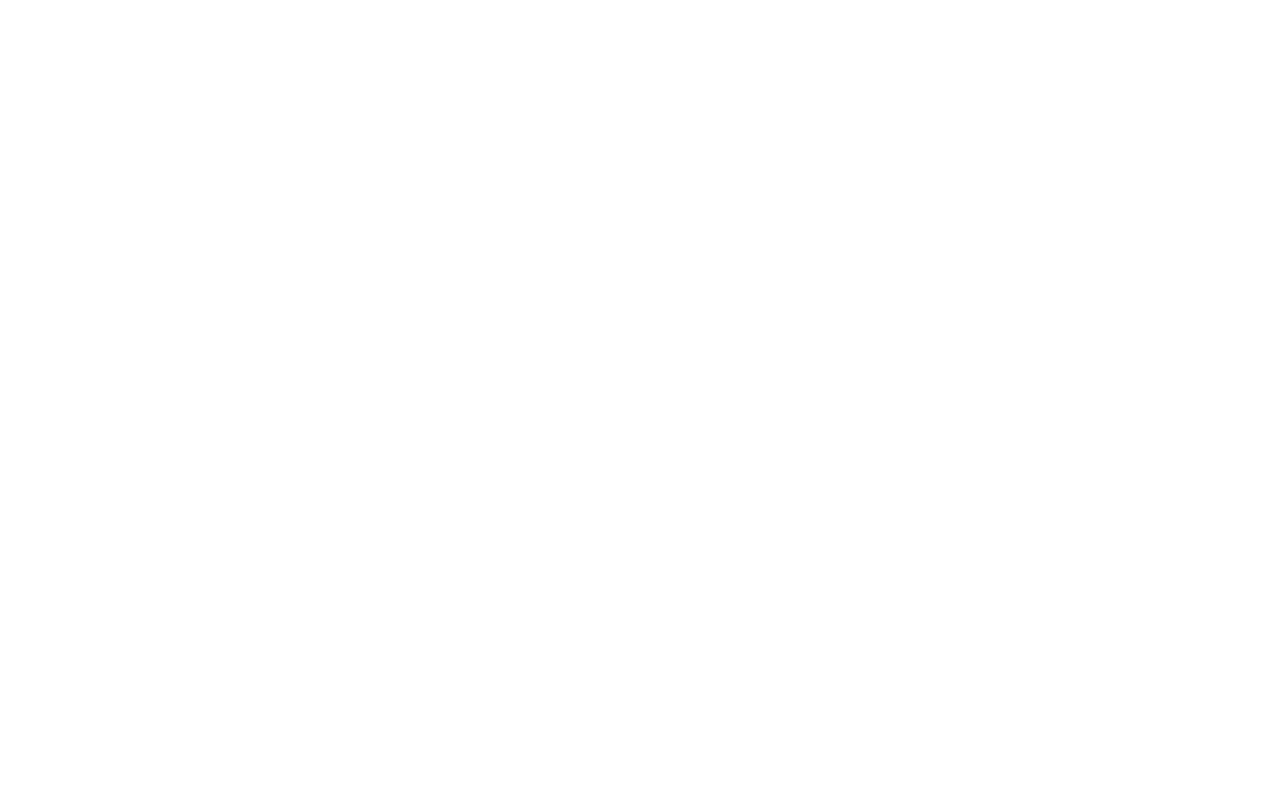
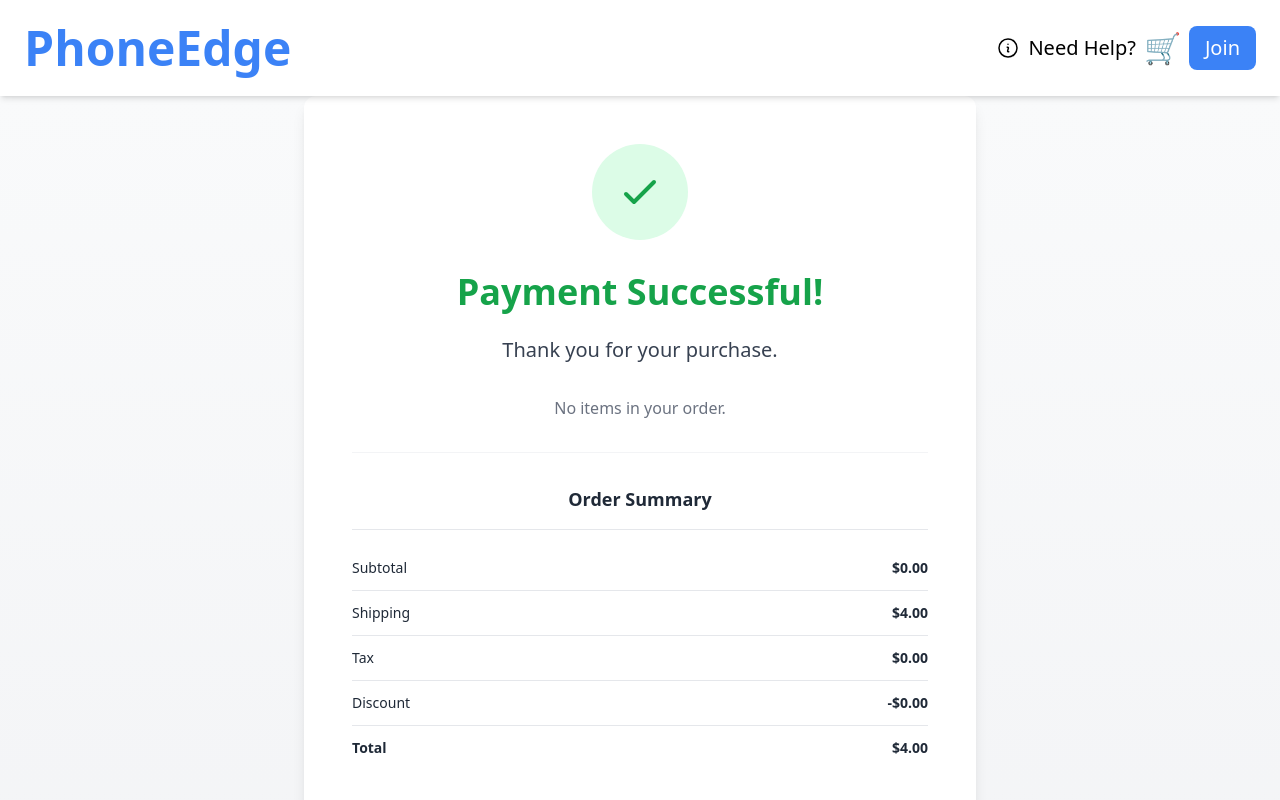
Before and after one commit to lymakara-dev/vue_ecommerce, a Vue app: page /CompleteOrder in a window 1280 px wide. Before the commit this address had no page. Shown: the top 800 px of the page. Built offline with nearby package versions, Linux system fonts and the light colour scheme.

Commit message:
complete the process of cart added

```diff
--- a/src/Views/home/Cart.vue
+++ b/src/Views/home/Cart.vue
@@ -12,6 +12,7 @@
           <div>
             <h3 class="font-semibold">{{ item.name }}</h3>
             <p>Price: ${{ item.price.toFixed(2) }}</p>
+            <p>Discount: %{{ item.discountPercentage}} </p>
             <p>Quantity: {{ item.quantity }}</p>
           </div>
         </div>
--- /dev/null
+++ b/src/components/cart/CompleteOrder.vue
@@ -0,0 +1,112 @@
+<template>
+  <div class="flex items-center justify-center min-h-screen bg-gradient-to-b from-gray-50 to-gray-100">
+    <div class="w-full max-w-2xl p-12 mx-4 text-center transition-all transform bg-white shadow-lg rounded-xl hover:shadow-xl">
+      <!-- Success Icon -->
+      <div class="flex items-center justify-center w-24 h-24 mx-auto mb-8 bg-green-100 rounded-full">
+        <svg class="w-12 h-12 text-green-600" fill="none" stroke="currentColor" viewBox="0 0 24 24">
+          <path stroke-linecap="round" stroke-linejoin="round" stroke-width="2" d="M5 13l4 4L19 7"></path>
+        </svg>
+      </div>
+
+      <!-- Main Content -->
+      <h1 class="mb-6 text-4xl font-extrabold text-green-600">
+        Payment Successful!
+      </h1>
+      <p class="mb-8 text-xl text-gray-700">
+        Thank you for your purchase.
+      </p>
+
+<!-- Order Items -->
+<div v-if="latestOrder.items && latestOrder.items.length" class="p-6 mb-8 rounded-lg bg-blue-50">
+  <h2 class="text-xl font-bold mb-4">Order Items</h2>
+  <div v-for="item in latestOrder.items" :key="item.id" class="flex items-center gap-4 mb-4 p-4 bg-white rounded-lg shadow-md">
+    <img :src="item.image" alt="Product image" class="w-16 h-16 object-contain" />
+    <div>
+      <h3 class="font-semibold text-lg">{{ item.name }}</h3>
+      <p class="text-gray-700">Price: {{ formatCurrency(item.price) }}</p>
+      <p class="text-gray-700">Discount: {{ item.discountPercentage || 0 }}%</p>
+      <p class="text-gray-700">Quantity: {{ item.quantity }}</p>
+    </div>
+  </div>
+</div>
+<div v-else class="text-gray-500">No items in your order.</div>
+
+      <!-- Order Summary -->
+      <div class="pt-8 mt-8 border-t border-gray-100">
+        <h3 class="text-lg font-bold text-gray-800 border-b pb-4">Order Summary</h3>
+        <ul class="text-gray-800 divide-y mt-4">
+          <li class="flex flex-wrap gap-4 text-sm py-3">
+            Subtotal <span class="ml-auto font-bold">{{ formatCurrency(subtotal) }}</span>
+          </li>
+          <li class="flex flex-wrap gap-4 text-sm py-3">
+            Shipping <span class="ml-auto font-bold">{{ formatCurrency(shipping) }}</span>
+          </li>
+          <li class="flex flex-wrap gap-4 text-sm py-3">
+            Tax <span class="ml-auto font-bold">{{ formatCurrency(tax) }}</span>
+          </li>
+          <li class="flex flex-wrap gap-4 text-sm py-3">
+            Discount <span class="ml-auto font-bold">-{{ formatCurrency(discountAmount) }}</span>
+          </li>
+          <li class="flex flex-wrap gap-4 text-sm py-3 font-bold">
+            Total <span class="ml-auto">{{ formatCurrency(total) }}</span>
+          </li>
+        </ul>
+      </div>
+
+      <!-- Back to Home Button -->
+      <div class="mt-12">
+        <button
+          @click="returnToHome"
+          class="inline-block px-8 py-4 text-lg font-semibold text-white bg-green-600 rounded-lg hover:bg-green-700 transition-colors duration-200"
+        >
+          Return to Home Page
+        </button>
+      </div>
+    </div>
+  </div>
+</template>
+
+<script>
+export default {
+  data() {
+    return {
+      latestOrder: { items: [] },
+      shipping: 4.0,
+      taxRate: 0.1,
+      discountAmount: 0,
+    };
+  },
+  computed: {
+    subtotal() {
+      if (!this.latestOrder.items) return 0;
+      return this.latestOrder.items.reduce((sum, item) => {
+        const discountedPrice = item.price * (1 - (item.discountPercentage || 0) / 100);
+        return sum + discountedPrice * item.quantity;
+      }, 0);
+    },
+    tax() {
+      return this.subtotal * this.taxRate;
+    },
+    total() {
+      return this.subtotal + this.shipping + this.tax - this.discountAmount;
+    },
+  },
+  mounted() {
+    try {
+      const orders = JSON.parse(localStorage.getItem('orders')) || [];
+      this.latestOrder = orders[orders.length - 1] || { items: [] };
+    } catch (error) {
+      console.error('Error loading orders from localStorage:', error);
+      this.latestOrder = { items: [] };
+    }
+  },
+  methods: {
+    formatCurrency(value) {
+      return `$${value.toFixed(2)}`;
+    },
+    returnToHome() {
+      this.$router.push('/products');
+    },
+  },
+};
+</script>
--- a/src/components/cart/shoppingCart.vue
+++ b/src/components/cart/shoppingCart.vue
@@ -11,17 +11,14 @@
             <div>
               <h3 class="text-base font-bold text-gray-800 mb-1">{{ item.name }}</h3>
               <div class="space-y-1">
-                <h6 class="text-sm text-gray-800">Size: <strong class="ml-2">{{ item.size }}</strong></h6>
-                <h6 class="text-sm text-gray-800">Color: <strong class="ml-2">{{ item.color }}</strong></h6>
                 <h6 class="text-sm text-gray-800">Price: <strong class="ml-2">{{ formatCurrency(item.price) }}</strong></h6>
+                <h6 class="text-sm text-gray-800">Quantity: <strong class="ml-2">{{ item.quantity }}</strong></h6>
               </div>
-
               <div class="mt-6 flex flex-wrap gap-4">
                 <RemoveButton @remove="removeItem(index)" />
                 <MoveToWishlistButton />
               </div>
             </div>
-
             <QuantityPrice
               :quantity="item.quantity"
               :product="item"
@@ -38,20 +35,34 @@
           <li class="flex flex-wrap gap-4 text-sm py-3">Subtotal <span class="ml-auto font-bold">{{ formatCurrency(subtotal) }}</span></li>
           <li class="flex flex-wrap gap-4 text-sm py-3">Shipping <span class="ml-auto font-bold">{{ formatCurrency(shipping) }}</span></li>
           <li class="flex flex-wrap gap-4 text-sm py-3">Tax <span class="ml-auto font-bold">{{ formatCurrency(tax) }}</span></li>
+          <li class="flex flex-wrap gap-4 text-sm py-3">Discount <span class="ml-auto font-bold">-{{ formatCurrency(discountAmount) }}</span></li>
           <li class="flex flex-wrap gap-4 text-sm py-3 font-bold">Total <span class="ml-auto">{{ formatCurrency(total) }}</span></li>
         </ul>
+
         <div class="w-full tracking-wide">
-          <!-- <h3 class="text-lg font-bold text-gray-800 mb-4">Apply promo code</h3> -->
-
           <div class="flex border border-blue-600 overflow-hidden">
-            <input type="email" placeholder="Promo code"
-              class="w-full outline-none bg-white text-gray-600 text-sm px-4 py-2.5" />
-            <button type='button' class="flex items-center justify-center bg-blue-600 hover:bg-blue-700 px-5 text-sm text-white">
+            <input
+              v-model="voucher"
+              type="text"
+              placeholder="Promo code"
+              class="w-full outline-none bg-white text-gray-600 text-sm px-4 py-2.5"
+            />
+            <button
+              @click="applyVoucher"
+              type="button"
+              class="flex items-center justify-center bg-blue-600 hover:bg-blue-700 px-5 text-sm text-white"
+            >
               Apply
             </button>
           </div>
         </div>
-        <button @click="goToCheckout" type="button" class="mt-4 text-sm px-4 py-2.5 w-full bg-blue-600 hover:bg-blue-700 text-white tracking-wide">Make Payment</button>
+        <button
+          @click="goToCheckout"
+          type="button"
+          class="mt-4 text-sm px-4 py-2.5 w-full bg-blue-600 hover:bg-blue-700 text-white tracking-wide"
+        >
+          Make Payment
+        </button>
       </div>
     </div>
   </div>
@@ -71,14 +82,16 @@ export default {
   data() {
     return {
       cartItems: [], // Holds the cart data
-      shipping: 4.00,
-      taxRate: 0.10,
+      shipping: 4.0,
+      taxRate: 0.1,
+      voucher: '',
+      discountAmount: 0,
     };
   },
   computed: {
     subtotal() {
       return this.cartItems.reduce((sum, item) => {
-        const discountedPrice = item.price * (1 - item.discountPercentage / 100 || 0);
+        const discountedPrice = item.price * (1 - (item.discountPercentage || 0) / 100);
         return sum + discountedPrice * item.quantity;
       }, 0);
     },
@@ -86,7 +99,7 @@ export default {
       return this.subtotal * this.taxRate;
     },
     total() {
-      return this.subtotal + this.shipping + this.tax;
+      return this.subtotal + this.shipping + this.tax - this.discountAmount;
     },
   },
   methods: {
@@ -106,9 +119,16 @@ export default {
     goToCheckout() {
       this.$router.push('/checkoutShopping');
     },
+    applyVoucher() {
+      if (this.voucher === 'SAVE10') {
+        this.discountAmount = Math.min(10, this.subtotal * 0.1);
+      } else {
+        this.discountAmount = 0;
+        alert('Invalid voucher code');
+      }
+    },
   },
   mounted() {
-    // Retrieve the cart data from localStorage
     this.cartItems = JSON.parse(localStorage.getItem('shoppingCart')) || [];
   },
   watch: {
--- a/src/components/product/ProductCard.vue
+++ b/src/components/product/ProductCard.vue
@@ -39,7 +39,7 @@
           {{ hasDiscount ? discountedPrice : price }}$
         </span>
         <button
-          @click="addToCart({ id: productId, name, price, description, image })"
+          @click="addToCart({ id: productId, name, price, description, image, discountPercentage })"
           class="text-white bg-primary hover:bg-blue-700 focus:ring-4 focus:outline-none focus:ring-blue-300 font-medium rounded-lg text-sm px-3 py-2 text-center"
         >
           Add to cart
--- a/src/router/index.js
+++ b/src/router/index.js
@@ -59,6 +59,11 @@ const routes = [
         name: "CheckoutShopping",
         component: () => import("@/components/cart/checkoutShopping.vue"),
       },
+      {
+        path: "/CompleteOrder",
+        name: "CompleteOrder",
+        component: () => import("@/components/cart/CompleteOrder.vue"),
+      },
 
     ],
   },
--- a/src/stores/cart.js
+++ b/src/stores/cart.js
@@ -2,7 +2,8 @@
 import { reactive } from "vue";
 
 const cart = reactive({
-  items: [],
+  items: JSON.parse(localStorage.getItem("currentCart") || '[]'),
+  orders: JSON.parse(localStorage.getItem("orders") || '[]'),
   get total() {
     return this.items.reduce(
       (sum, item) => sum + item.price * item.quantity,
@@ -19,12 +20,26 @@ const cart = reactive({
     } else {
       this.items.push({ ...product, quantity: 1 });
     }
+    localStorage.setItem("currentCart", JSON.stringify(this.items));
   },
   removeItem(productId) {
     this.items = this.items.filter((item) => item.id !== productId);
+    localStorage.setItem("currentCart", JSON.stringify(this.items));
   },
   clearCart() {
     this.items = [];
+    localStorage.setItem("currentCart", JSON.stringify(this.items));
+  },
+  completeOrder() {
+    const newOrder = {
+      id: Date.now(),
+      items: [...this.items],
+      total: this.total,
+      date: new Date().toISOString(),
+    };
+    this.orders.push(newOrder);
+    localStorage.setItem("orders", JSON.stringify(this.orders));
+    this.clearCart();
   },
 });
 
```
